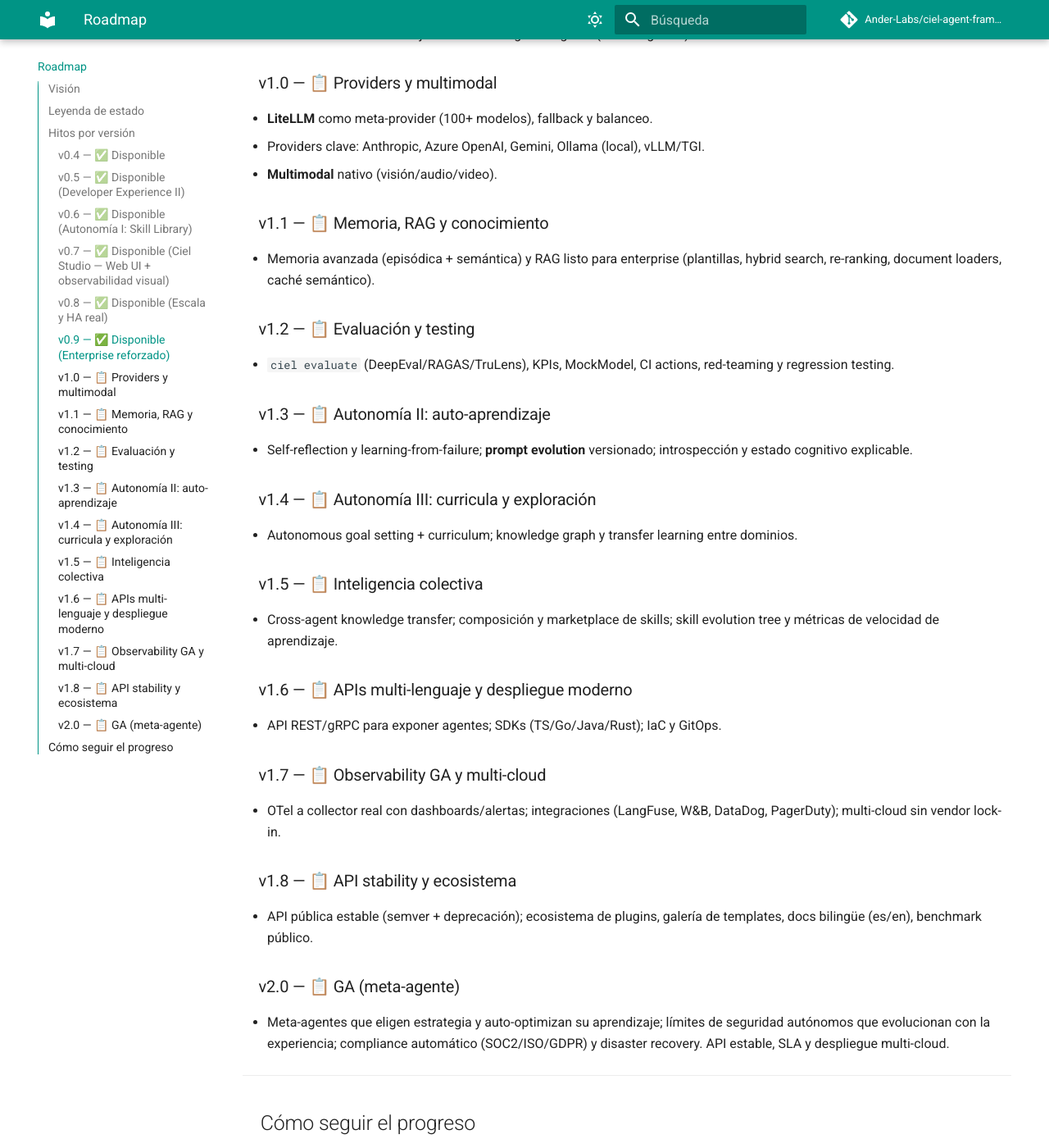
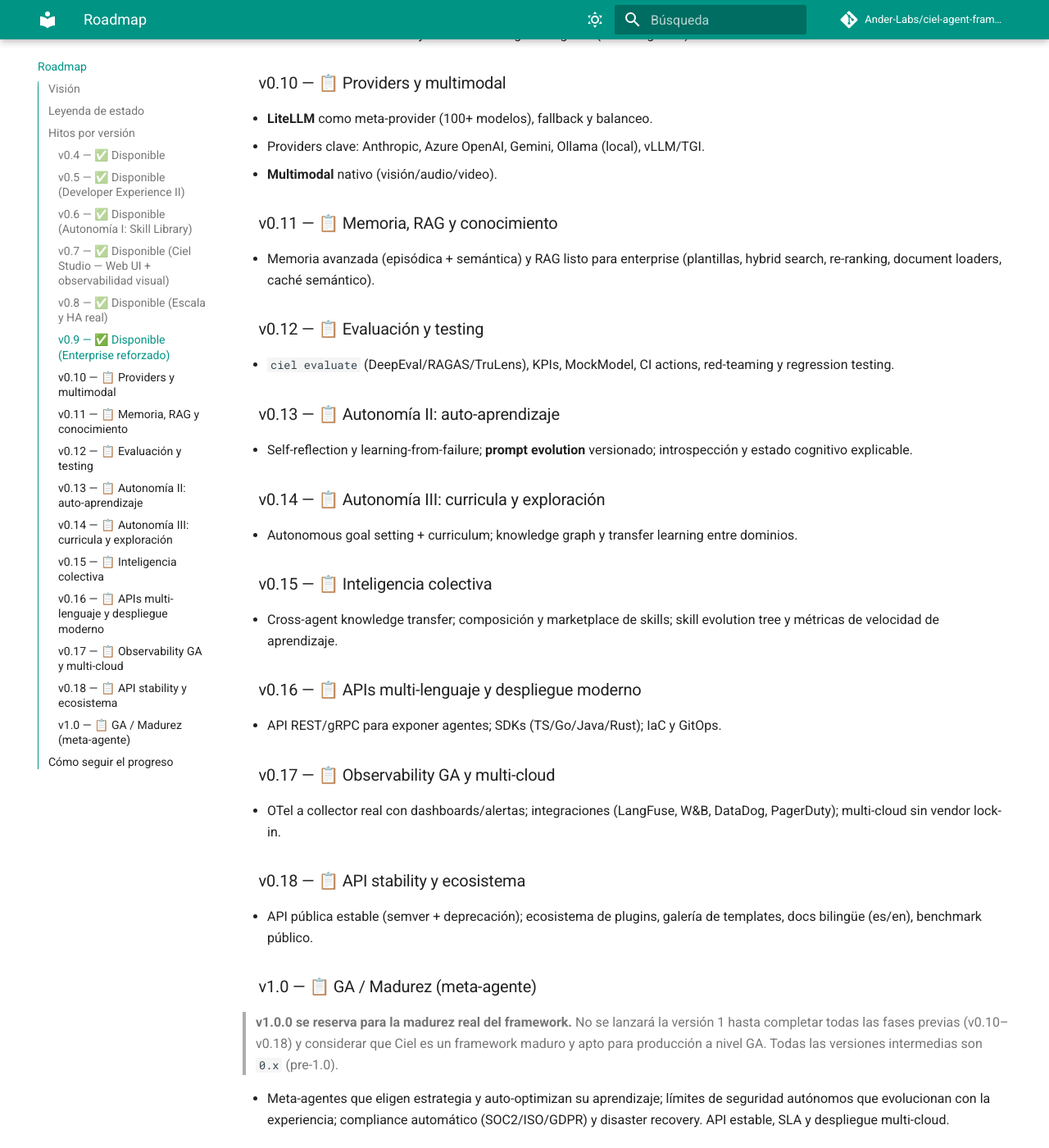
Before and after one commit to Ander-Labs/ciel-agent-framework, an MkDocs documentation site: the page built from docs/roadmap.md, in a window 1280 px wide and 1400 px high, scrolled down 2631 px. Shown: the whole window at 82% size. Built offline with MkDocs 1.6.1 and Material for MkDocs 9.7.7, drawn with Linux system fonts in a browser that asks for light colours; comment, search, counter and statistics services are not loaded; some of the changed text lies outside the part shown.

Commit message:
docs(public): reflejar v0.9.0 y renumerar fases futuras a v0.10+ (v1.0 reservada para GA)

```diff
--- a/docs/roadmap.md
+++ b/docs/roadmap.md
@@ -52,8 +52,8 @@
 ### v0.6 — ✅ Disponible (Autonomía I: Skill Library)
 
 > **Nota:** la *Autonomía I (Skill Library)* estaba originalmente planeada para
-> la v1.2 del roadmap. Se adelantó y se entregó en la v0.6.0, por lo que todo el
-> resto de hitos se renumera +1 (ver abajo).
+> la v0.12 del roadmap (cuando las fases se numeraban como v1.x). Se adelantó y se
+> entregó en la v0.6.0, por lo que todo el resto de hitos se renumera +1 (ver abajo).
 
 Primer nivel de autonía: el agente **crea, verifica, versiona y enseña** sus
 propios skills, todo offline-safe (sin red ni API keys):
@@ -107,52 +107,57 @@
 - **Vault** para secretos dinámicos y rotación.
 - **Guardrails** + sandbox de ejecución de código del agente (Docker/gVisor).
 
-### v1.0 — 📋 Providers y multimodal
+### v0.10 — 📋 Providers y multimodal
 
 - **LiteLLM** como meta-provider (100+ modelos), fallback y balanceo.
 - Providers clave: Anthropic, Azure OpenAI, Gemini, Ollama (local), vLLM/TGI.
 - **Multimodal** nativo (visión/audio/video).
 
-### v1.1 — 📋 Memoria, RAG y conocimiento
+### v0.11 — 📋 Memoria, RAG y conocimiento
 
 - Memoria avanzada (episódica + semántica) y RAG listo para enterprise
   (plantillas, hybrid search, re-ranking, document loaders, caché semántico).
 
-### v1.2 — 📋 Evaluación y testing
+### v0.12 — 📋 Evaluación y testing
 
 - `ciel evaluate` (DeepEval/RAGAS/TruLens), KPIs, MockModel, CI actions,
   red-teaming y regression testing.
 
-### v1.3 — 📋 Autonomía II: auto-aprendizaje
+### v0.13 — 📋 Autonomía II: auto-aprendizaje
 
 - Self-reflection y learning-from-failure; **prompt evolution** versionado;
   introspección y estado cognitivo explicable.
 
-### v1.4 — 📋 Autonomía III: curricula y exploración
+### v0.14 — 📋 Autonomía III: curricula y exploración
 
 - Autonomous goal setting + curriculum; knowledge graph y transfer learning
   entre dominios.
 
-### v1.5 — 📋 Inteligencia colectiva
+### v0.15 — 📋 Inteligencia colectiva
 
 - Cross-agent knowledge transfer; composición y marketplace de skills;
   skill evolution tree y métricas de velocidad de aprendizaje.
 
-### v1.6 — 📋 APIs multi-lenguaje y despliegue moderno
+### v0.16 — 📋 APIs multi-lenguaje y despliegue moderno
 
 - API REST/gRPC para exponer agentes; SDKs (TS/Go/Java/Rust); IaC y GitOps.
 
-### v1.7 — 📋 Observability GA y multi-cloud
+### v0.17 — 📋 Observability GA y multi-cloud
 
 - OTel a collector real con dashboards/alertas; integraciones (LangFuse, W&B,
   DataDog, PagerDuty); multi-cloud sin vendor lock-in.
 
-### v1.8 — 📋 API stability y ecosistema
+### v0.18 — 📋 API stability y ecosistema
 
 - API pública estable (semver + deprecación); ecosistema de plugins, galería de
   templates, docs bilingüe (es/en), benchmark público.
 
-### v2.0 — 📋 GA (meta-agente)
+### v1.0 — 📋 GA / Madurez (meta-agente)
+
+> **v1.0.0 se reserva para la madurez real del framework.** No se lanzará la
+> versión 1 hasta completar todas las fases previas (v0.10–v0.18) y considerar
+> que Ciel es un framework maduro y apto para producción a nivel GA. Todas las
+> versiones intermedias son `0.x` (pre-1.0).
 
 - Meta-agentes que eligen estrategia y auto-optimizan su aprendizaje; límites de
   seguridad autónomos que evolucionan con la experiencia; compliance automático
```
Also changed, not shown: docs/api-reference/security.md (+14 -0 lines), docs/index.md (+8 -1 lines).
